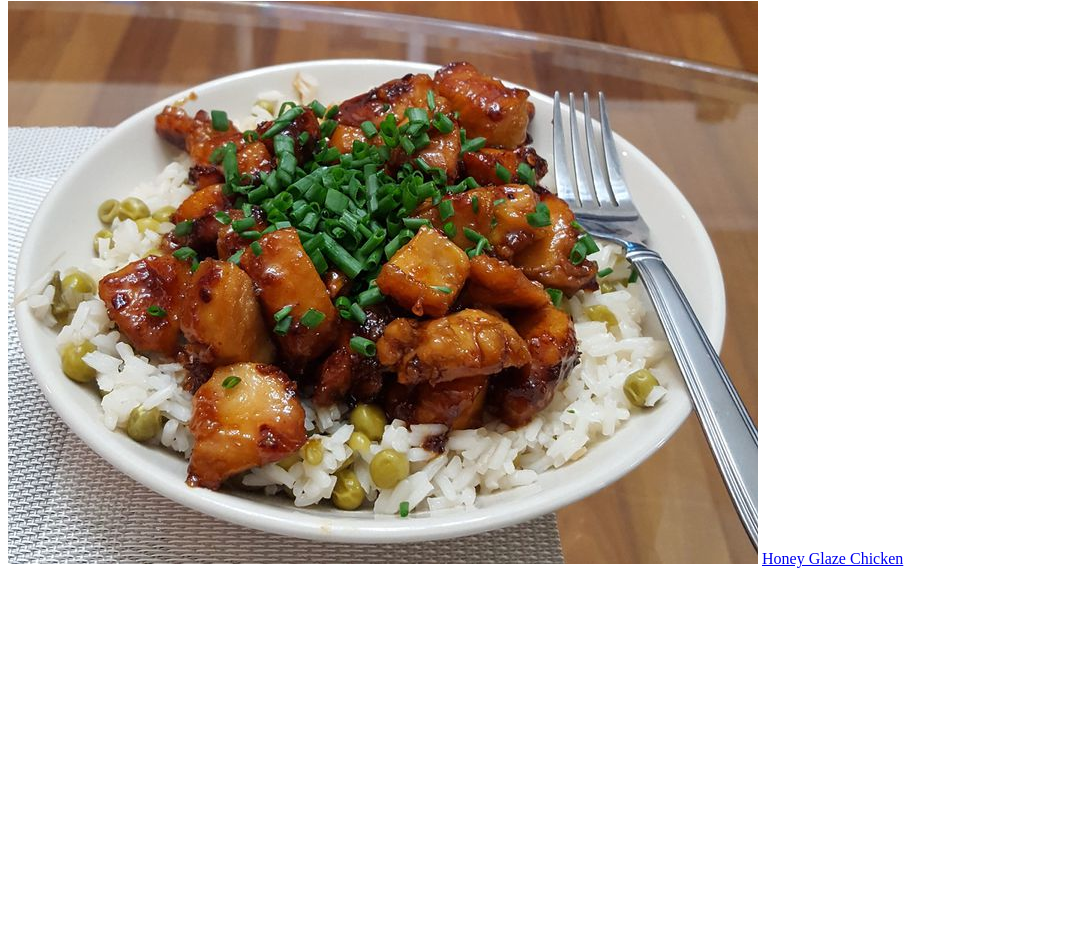
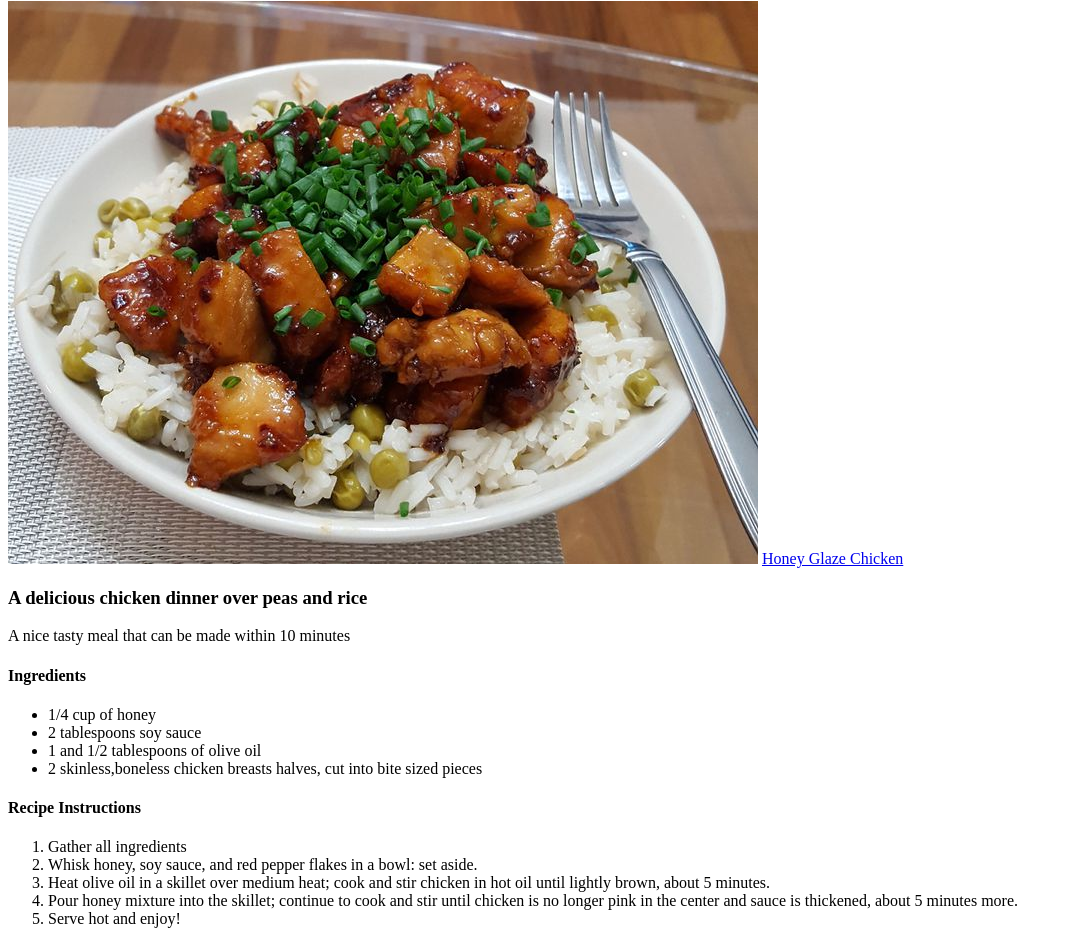
Before and after one commit to philmh9303/odin-recipes, a plain HTML site: page index.html in a window 1280 px wide. Shown: the part 79-1023 px from the top of the page, without its empty margins (0-1072 px from the left). Before the commit the page ends 800 px from the top, so only its background shows below. Drawn offline with Linux system fonts and the light colour scheme.

Commit message:
added ingredients and recipe sections in index.html

```diff
--- a/index.html
+++ b/index.html
@@ -9,5 +9,23 @@
         <h1>Odin Recipes</h1>
         <img src="images/honey-glazed-chicken.jpg">
         <a href="recipes/honey-glaze-chicken.html">Honey Glaze Chicken</a>
+        <h3>A delicious chicken dinner over peas and rice</h3>
+        <p>A nice tasty meal that can be made within 10 minutes</p>
+            <h4>Ingredients</h4>
+            <ul>
+                <li>1/4 cup of honey</li>
+                <li>2 tablespoons soy sauce</li>
+                <li>1 and 1/2 tablespoons of olive oil</li>
+                <li>2 skinless,boneless chicken breasts halves, cut into bite sized pieces</li>
+            </ul>
+
+            <h4>Recipe Instructions</h4>
+            <ol>
+                <li>Gather all ingredients</li>
+                <li>Whisk honey, soy sauce, and red pepper flakes in a bowl: set aside.</li>
+                <li>Heat olive oil in a skillet over medium heat; cook and stir chicken in hot oil until lightly brown, about 5 minutes.</li>
+                <li>Pour honey mixture into the skillet; continue to cook and stir until chicken is no longer pink in the center and sauce is thickened, about 5 minutes more.</li>
+                <li>Serve hot and enjoy!</li>
+            </ol>
     </body>
 </html>
```
